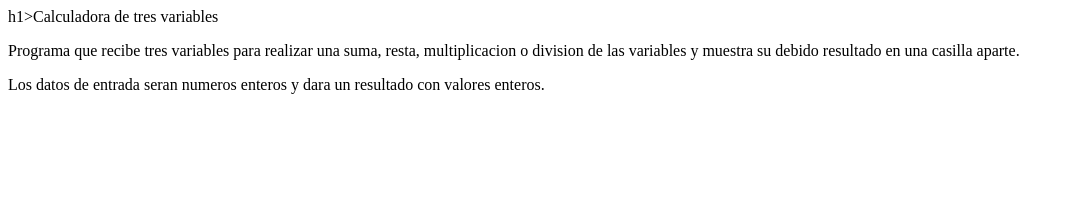
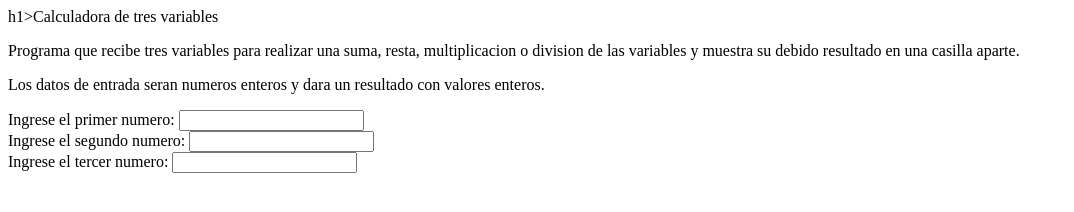
Before and after one commit to Frnn4268/Proyecto2--Calculadora-, a plain HTML site: page index.html in a window 1280 px wide. Shown: the whole page, without its empty margins (0-1074 px from the left). Drawn offline with Linux system fonts and the light colour scheme.

Commit message:
Se agregaron inputs para las variables

```diff
--- a/index.html
+++ b/index.html
@@ -18,6 +18,18 @@
         con valores enteros.
     </p>
 
+     <!--Input's para recibir las variables-->
+
+     <label for="a">Ingrese el primer numero:</label>
+     <input type="number" id="a" name="a">
+     <br>
+     <label for="b">Ingrese el segundo numero:</label>
+     <input type="number" id="b" name="b">
+     <br>
+     <label for="b">Ingrese el tercer numero:</label>
+     <input type="number" id="c" name="c">
+     <br>
+     <br>
 
 </body>
 </html>
```
